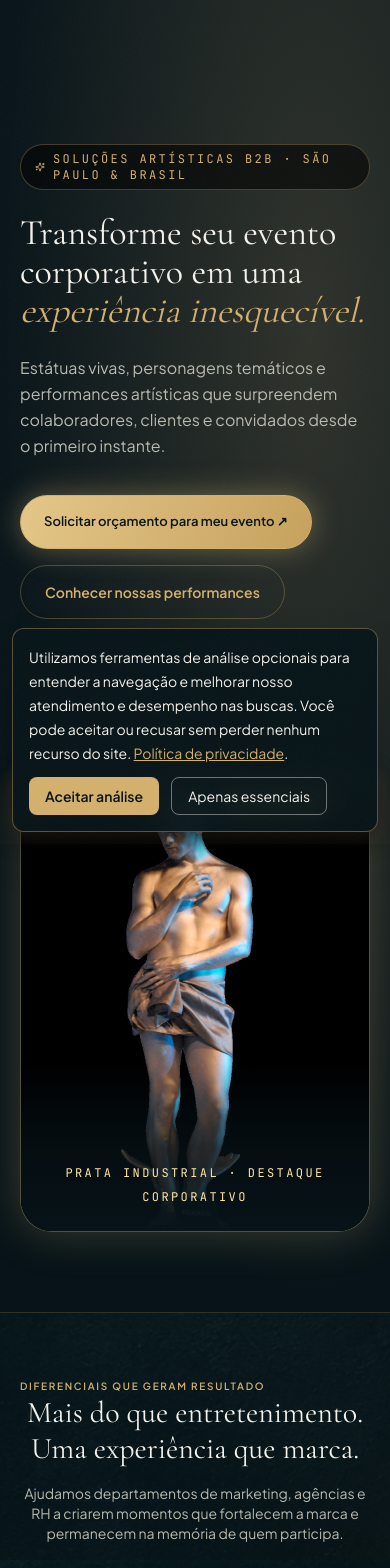
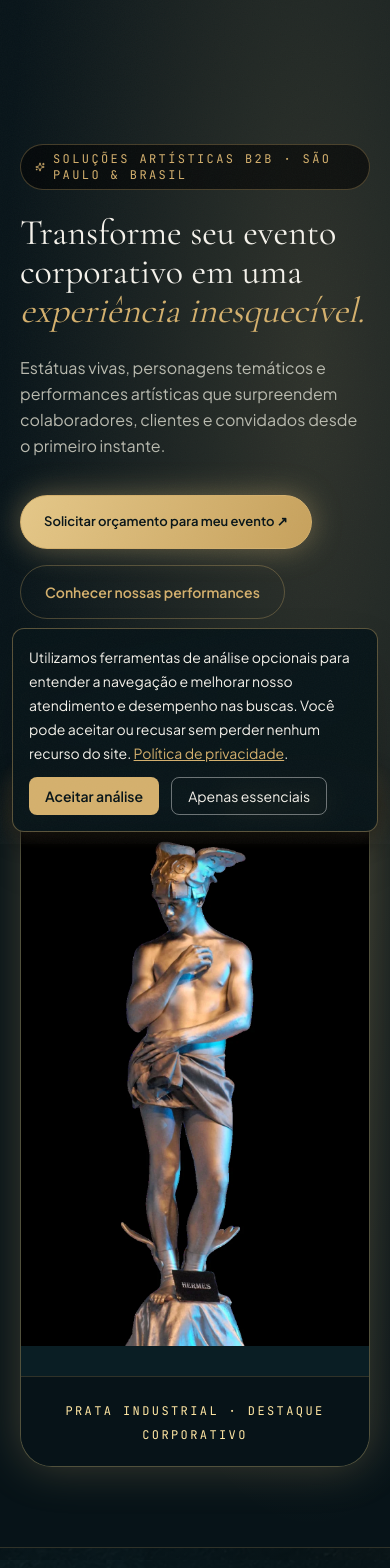
Before and after one commit to mslol21/estatua-viva, a Next.js app: page /eventos-corporativos in a window 390 px wide. Shown: the top 1568 px of the page. Built offline with nearby package versions, Linux system fonts and the light colour scheme; no server answers.

Commit message:
fix(ui): show full corporate hero artwork without cropping on mobile

```diff
--- a/src/app/eventos-corporativos/page.tsx
+++ b/src/app/eventos-corporativos/page.tsx
@@ -215,21 +215,23 @@ export default function EventosCorporativosPage() {
             </div>
 
             {/* Imagem Real do Hero */}
-            <div className="relative mx-auto aspect-[4/5] w-full max-w-[440px] overflow-hidden rounded-[2rem] border border-champagne-gold/35 bg-[#0a1e24] shadow-[0_0_45px_rgba(223,189,124,0.25)]">
+            <figure className="mx-auto w-full max-w-[440px] overflow-hidden rounded-[2rem] border border-champagne-gold/35 bg-[#0a1e24] shadow-[0_0_45px_rgba(223,189,124,0.25)]">
+              <div className="relative aspect-[3/5] w-full sm:aspect-[4/5]">
                 <Image
                   src="/images/estatuas-vivas/estatua-viva-hermes-prata.webp"
                   alt="Performance de estátua viva prateada Hermes para eventos corporativos e feiras"
                   fill
                   priority
                   sizes="(max-width: 1023px) 90vw, 440px"
-                className="object-cover"
+                  className="object-contain object-center"
                 />
-              <div className="absolute inset-x-0 bottom-0 bg-gradient-to-t from-[#071318] via-[#071318]/70 to-transparent p-6 pt-24 text-center">
-                <span className="text-xs font-mono uppercase tracking-[0.2em] text-[#ffe6a3]">
+              </div>
+              <figcaption className="border-t border-champagne-gold/20 bg-[#071318] px-4 py-5 text-center">
+                <span className="text-xs font-mono uppercase tracking-[0.2em] leading-relaxed text-[#ffe6a3]">
                   Prata Industrial · Destaque Corporativo
                 </span>
-              </div>
-            </div>
+              </figcaption>
+            </figure>
           </div>
         </section>
 
```
Lines whose indentation alone changed are shown as unchanged.
